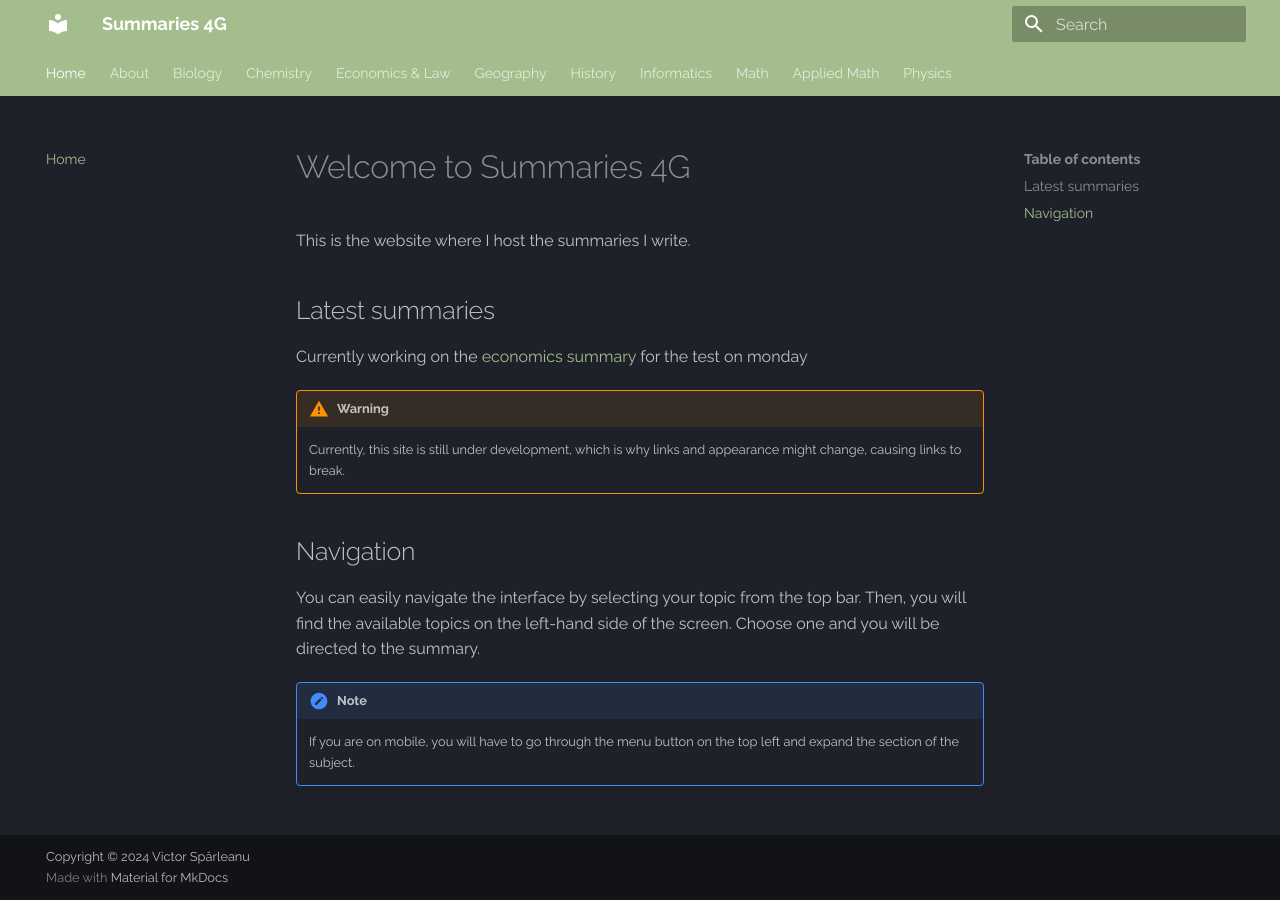
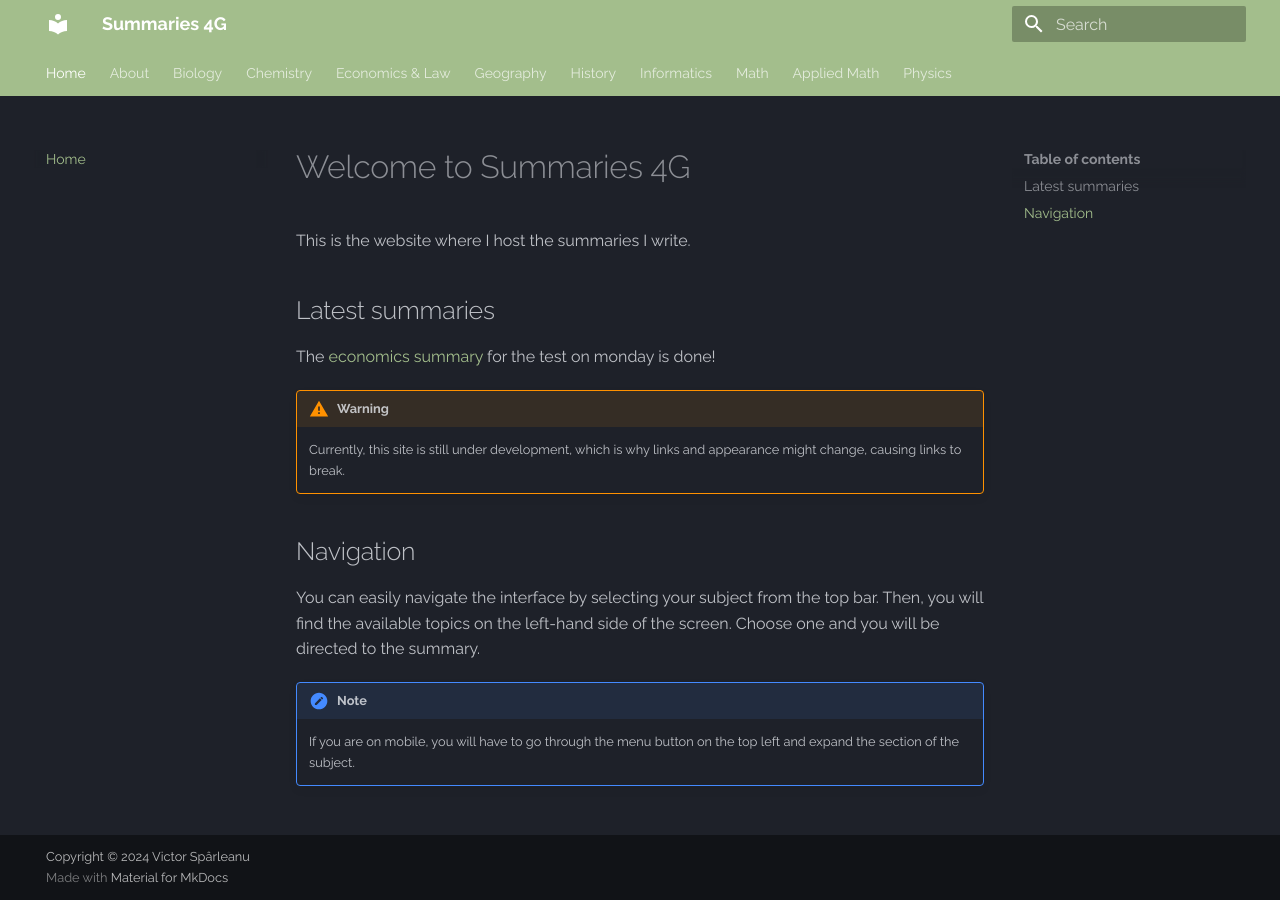
Before and after one commit to VSparl/summary-site, an MkDocs documentation site: the page built from docs/index.md, in a window 1280 px wide. Built offline with MkDocs 1.6.1 and Material for MkDocs 9.7.7, drawn with Linux system fonts in a browser that asks for light colours.

Commit message:
more precise wording

```diff
--- a/docs/index.md
+++ b/docs/index.md
@@ -4,7 +4,7 @@ This is the website where I host the summaries I write.
 
 ## Latest summaries
 
-Currently working on the [economics summary](wr/1/summary.md) for the test on monday
+The [economics summary](wr/1/summary.md) for the test on monday is done!
 
 <!--prettier-ignore-->
 !!! warning
@@ -12,7 +12,7 @@ Currently working on the [economics summary](wr/1/summary.md) for the test on mo
 
 ## Navigation
 
-You can easily navigate the interface by selecting your topic from the top bar. Then, you will find the available topics on the left-hand side of the screen. Choose one and you will be directed to the summary.
+You can easily navigate the interface by selecting your subject from the top bar. Then, you will find the available topics on the left-hand side of the screen. Choose one and you will be directed to the summary.
 
 <!--prettier-ignore-->
 !!! note
```
